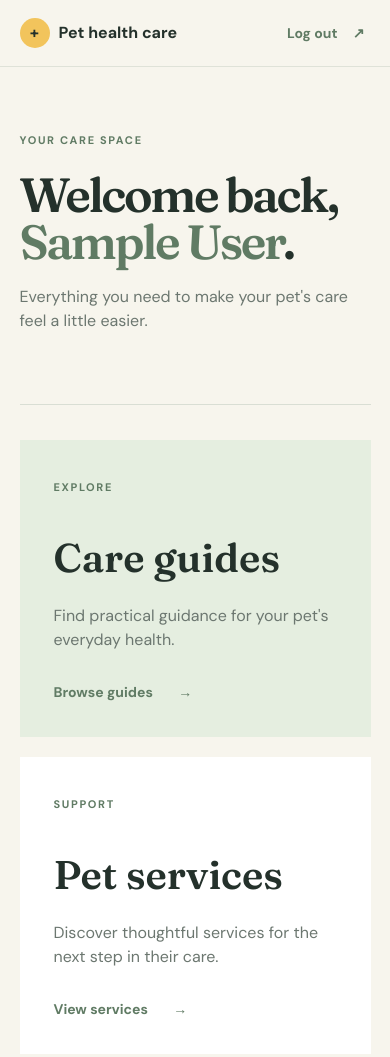
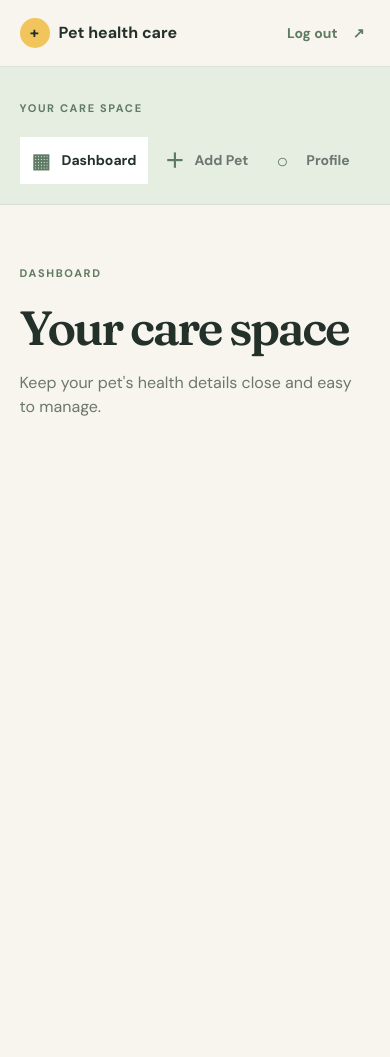
Before and after one commit to SaujanBindukar/pethealthcare, a plain HTML site: page client/dashboard.html in a window 390 px wide. After the commit the page ends 844 px from the top, so only its background shows below. Drawn offline with Linux system fonts and the light colour scheme; sample sign-in values are in the browser's storage.

Commit message:
dashboard design implemented

```diff
--- a/client/dashboard.css
+++ b/client/dashboard.css
@@ -17,7 +17,7 @@ body {
     16px/1.5 "DM Sans",
     sans-serif;
   margin: 0;
-  padding-top: 83px;
+  min-height: 100vh;
 }
 a {
   color: inherit;
@@ -57,90 +57,140 @@ a {
 #logout b {
   margin-left: 12px;
 }
-main {
-  margin: auto;
-  max-width: 1150px;
-  padding: 80px 7vw 100px;
-}
-.welcome {
-  border-bottom: 1px solid #d9ded4;
-  padding-bottom: 55px;
-}
 small {
   color: var(--green);
   font-size: 11px;
   font-weight: 700;
   letter-spacing: 0.15em;
 }
-h1,
-h2 {
+.dashboard-layout {
+  display: grid;
+  grid-template-columns: 250px 1fr;
+  min-height: 100vh;
+  padding-top: 83px;
+}
+.side-nav {
+  background: var(--sage);
+  border-right: 1px solid #d9ded4;
+  padding: 55px 28px;
+}
+.side-nav nav {
+  display: grid;
+  gap: 8px;
+  margin-top: 30px;
+}
+.side-nav a {
+  align-items: center;
+  color: var(--muted);
+  display: flex;
+  font-size: 14px;
+  font-weight: 700;
+  gap: 12px;
+  padding: 13px 12px;
+}
+.side-nav a:hover,
+.side-nav a.active {
+  background: #fff;
+  color: var(--ink);
+}
+.side-nav a span {
+  color: var(--green);
+  font-size: 20px;
+  line-height: 1;
+  width: 18px;
+}
+.dashboard-view {
+  padding: 80px 7vw;
+}
+.content-section[hidden] {
+  display: none;
+}
+h1 {
   font-family: Fraunces, serif;
   font-weight: 600;
-}
-h1 {
-  font-size: clamp(48px, 7vw, 88px);
+  font-size: clamp(48px, 6vw, 78px);
   letter-spacing: -0.05em;
   line-height: 0.98;
   margin: 20px 0;
-  max-width: 800px;
+  max-width: 650px;
 }
-h1 i {
-  color: var(--green);
-  font-style: normal;
-}
-.welcome p {
+.dashboard-view p {
   color: var(--muted);
   max-width: 400px;
 }
-.dashboard-grid {
+.pet-form {
   display: grid;
-  gap: 20px;
-  grid-template-columns: 1.2fr 0.8fr;
-  padding-top: 35px;
+  gap: 9px;
+  margin-top: 35px;
+  max-width: 430px;
 }
-.dashboard-card {
+.pet-form label {
+  font-size: 13px;
+  font-weight: 700;
+  margin-top: 10px;
+}
+.pet-form input,
+.pet-form select {
   background: #fff;
-  min-height: 280px;
-  padding: 34px;
-  transition:
-    transform 0.2s ease,
-    box-shadow 0.2s ease;
+  border: 1px solid #d9ded4;
+  color: var(--ink);
+  font: inherit;
+  padding: 13px;
+  width: 100%;
 }
-.dashboard-card:hover {
-  box-shadow: 0 12px 30px rgba(36, 49, 43, 0.08);
-  transform: translateY(-4px);
+.pet-form button {
+  background: var(--green);
+  border: 0;
+  color: #fff;
+  cursor: pointer;
+  font: 700 14px "DM Sans";
+  margin-top: 18px;
+  padding: 15px;
+  text-align: left;
 }
-.primary-card {
-  background: var(--sage);
+.pet-form button b {
+  float: right;
+  font-size: 18px;
 }
-.dashboard-card h2 {
-  font-size: 40px;
-  margin: 30px 0 12px;
+.profile-details {
+  background: #fff;
+  display: grid;
+  gap: 14px 30px;
+  grid-template-columns: 100px minmax(160px, 280px);
+  margin-top: 35px;
+  max-width: 500px;
+  padding: 25px;
 }
-.dashboard-card p {
+.profile-details span {
   color: var(--muted);
-  max-width: 280px;
+  font-size: 13px;
 }
-.dashboard-card > b {
-  color: var(--green);
-  display: block;
-  font-size: 14px;
-  margin-top: 30px;
-}
-.dashboard-card > b span {
-  margin-left: 22px;
+.profile-details strong {
+  font-weight: 600;
 }
 @media (max-width: 700px) {
   .site-header {
     padding: 18px 5vw;
   }
-  body {
+  .dashboard-layout {
+    display: block;
     padding-top: 67px;
   }
-  main {
-    padding: 60px 5vw;
+  .side-nav {
+    border-bottom: 1px solid #d9ded4;
+    border-right: 0;
+    padding: 28px 5vw 20px;
   }
-  .dashboard-grid {
-    grid-template-columns: 1fr;
+  .side-nav nav {
+    display: flex;
+    gap: 4px;
+    margin-top: 18px;
+    overflow-x: auto;
+  }
+  .side-nav a {
+    flex: 0 0 auto;
+  }
+  .dashboard-view {
+    padding: 55px 5vw;
   }
 }
--- a/client/dashboard.html
+++ b/client/dashboard.html
@@ -11,27 +11,73 @@
       <a class="brand" href="index.html"><span>+</span>Pet health care</a>
       <button id="logout" type="button">Log out <b>↗</b></button>
     </header>
-    <main>
-      <section class="welcome">
+    <div class="dashboard-layout">
+      <aside class="side-nav" aria-label="Dashboard navigation">
         <small>YOUR CARE SPACE</small>
-        <h1>Welcome back, <i id="user-name">friend</i>.</h1>
-        <p>Everything you need to make your pet's care feel a little easier.</p>
+        <nav>
+          <a
+            class="active"
+            href="#dashboard"
+            data-section="dashboard"
+            aria-current="page"
+          >
+            <span aria-hidden="true">▦</span>Dashboard
+          </a>
+          <a href="#add-pet" data-section="add-pet"
+            ><span aria-hidden="true">＋</span>Add Pet</a
+          >
+          <a href="#profile" data-section="profile"
+            ><span aria-hidden="true">○</span>Profile</a
+          >
+        </nav>
+      </aside>
+      <section class="dashboard-view">
+        <article
+          class="content-section"
+          data-content="dashboard"
+          aria-labelledby="dashboard-title"
+        >
+          <small>DASHBOARD</small>
+          <h1 id="dashboard-title">Your care space</h1>
+          <p>Keep your pet's health details close and easy to manage.</p>
+        </article>
+        <article
+          class="content-section"
+          data-content="add-pet"
+          aria-labelledby="add-pet-title"
+          hidden
+        >
+          <small>NEW PET</small>
+          <h1 id="add-pet-title">Add a pet</h1>
+          <p>Start a care profile for a new member of your family.</p>
+          <form class="pet-form">
+            <label for="pet-name">Pet name</label>
+            <input id="pet-name" type="text" placeholder="e.g. Luna" />
+            <label for="pet-type">Pet type</label>
+            <select id="pet-type">
+              <option>Dog</option>
+              <option>Cat</option>
+              <option>Bird</option>
+              <option>Other</option>
+            </select>
+            <button type="button">Save pet <b>→</b></button>
+          </form>
+        </article>
+        <article
+          class="content-section"
+          data-content="profile"
+          aria-labelledby="profile-title"
+          hidden
+        >
+          <small>YOUR ACCOUNT</small>
+          <h1 id="profile-title">Profile</h1>
+          <div class="profile-details">
+            <span>Name</span><strong id="profile-name">Pet parent</strong>
+            <span>Email</span><strong id="profile-email">Not available</strong>
+          </div>
+        </article>
       </section>
-      <section class="dashboard-grid">
-        <a class="dashboard-card primary-card" href="index.html#care">
-          <small>EXPLORE</small>
-          <h2>Care guides</h2>
-          <p>Find practical guidance for your pet's everyday health.</p>
-          <b>Browse guides <span>→</span></b>
-        </a>
-        <a class="dashboard-card" href="index.html#services">
-          <small>SUPPORT</small>
-          <h2>Pet services</h2>
-          <p>Discover thoughtful services for the next step in their care.</p>
-          <b>View services <span>→</span></b>
-        </a>
-      </section>
-    </main>
+    </div>
     <script src="dashboard.js"></script>
   </body>
 </html>
--- a/client/dashboard.js
+++ b/client/dashboard.js
@@ -1,12 +1,37 @@
 const token = localStorage.getItem("petHealthToken");
 const storedUser = localStorage.getItem("petHealthUser");
+const navLinks = document.querySelectorAll("[data-section]");
+const contentSections = document.querySelectorAll("[data-content]");
 
 if (!token || !storedUser) {
   window.location.replace("account.html");
 } else {
   const user = JSON.parse(storedUser);
-  document.querySelector("#user-name").textContent = user.name;
+  document.querySelector("#profile-name").textContent = user.name;
+  document.querySelector("#profile-email").textContent = user.email;
 }
+
+function showSection(sectionName) {
+  navLinks.forEach((link) => {
+    const isActive = link.dataset.section === sectionName;
+    link.classList.toggle("active", isActive);
+    link.setAttribute("aria-current", isActive ? "page" : "false");
+  });
+  contentSections.forEach((section) => {
+    section.hidden = section.dataset.content !== sectionName;
+  });
+}
+
+navLinks.forEach((link) => {
+  link.addEventListener("click", (event) => {
+    event.preventDefault();
+    const sectionName = link.dataset.section;
+    window.location.hash = sectionName;
+    showSection(sectionName);
+  });
+});
+
+showSection(window.location.hash.slice(1) || "dashboard");
 
 document.querySelector("#logout").addEventListener("click", () => {
   localStorage.removeItem("petHealthToken");
```
